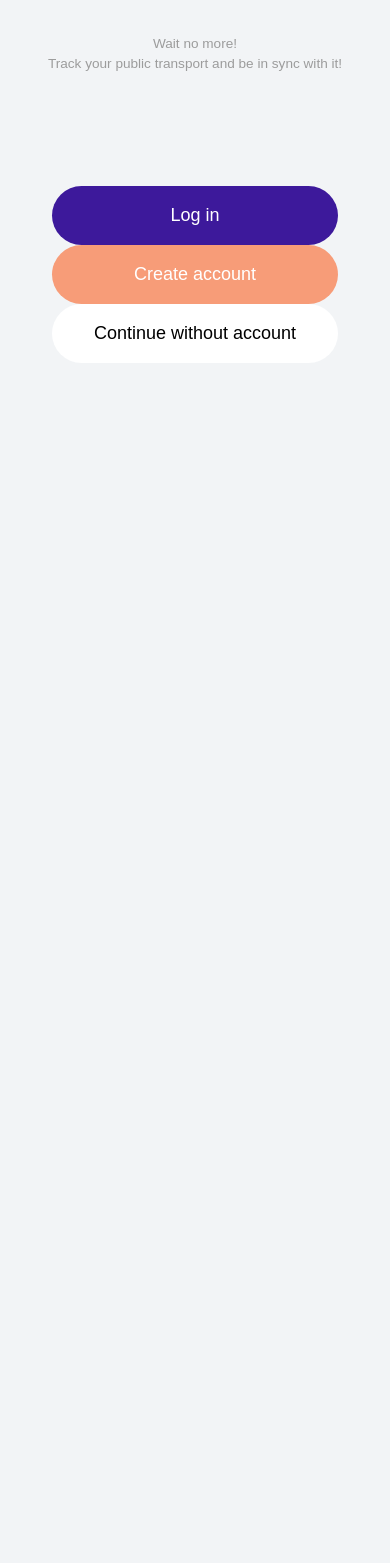
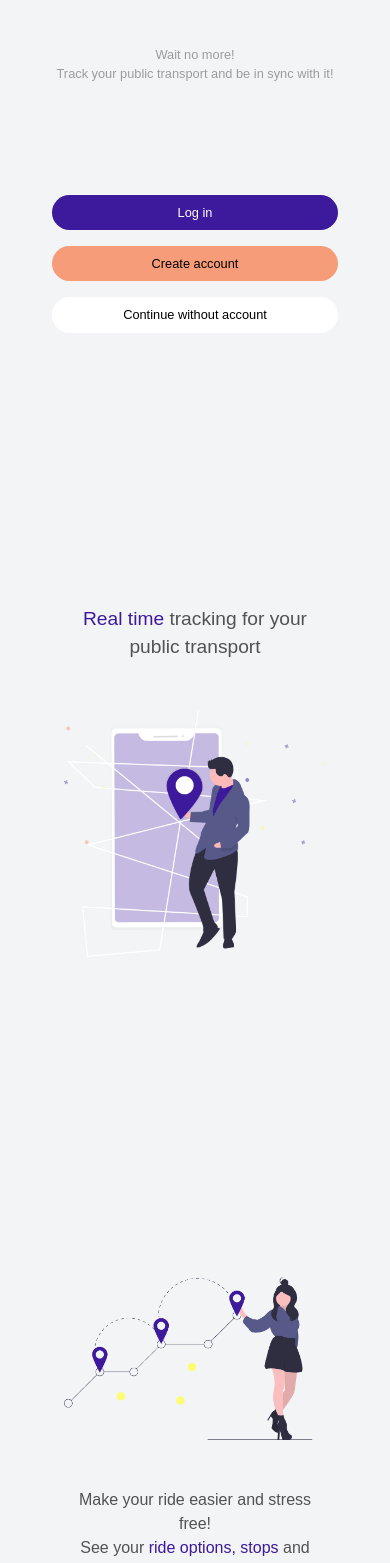
Before and after one commit to gloria-stanciu/Cityride-Frontend, a React (Create React App) app: page / in a window 390 px wide. Shown: the part 240-1803 px from the top of the page. Before the commit the page ends 844 px from the top, so only its background shows below. Built offline with nearby package versions, Linux system fonts and the light colour scheme; a web font is replaced by a local one.

Commit message:
Responsive home page

```diff
--- a/src/components/Home.tsx
+++ b/src/components/Home.tsx
@@ -6,19 +6,51 @@ import Button from './Button'
 
 function Home(){
     return (
-        <div className = 'home'>
-            <img src='/images/app_name.png' alt="app name" className='image'/>
-            <div className='text mt-5'>
-                <div className='child'>Wait no more!</div>
-                <div className='child'>Track your public transport and be in sync with it!</div>
+        <div>
+            <div className="page1 w-100 h-100">
+                <img src='/images/app_name.png' alt="app name" className='image'/>
+                <div className='text'>
+                    <div className='child'>Wait no more!</div>
+                    <div className='child'>Track your public transport and be in sync with it!</div>
+                </div>
+                <div className='container col-lg-5 col-md-12 mt-5'>
+                    <div className = 'accountButtons row'>
+                        <Button className='btn btn-responsive btn-primary purple col-lg-6' name="Log in"></Button>
+                        <Button className='btn btn-responsive btn-secondary orange col-lg-6' name="Create account"></Button>
+                    </div>
+                    <div className = 'row'>
+                        <Button className='btn btn-responsive btn-light white col-lg' name="Continue without account"></Button>
+                    </div>
+                </div>
             </div>
-            <div className='container col-md-4 mt-5 '>
-                <div className = 'accountButtons row'>
-                    <Button className='btn btn-primary purple col-lg-6 ' name="Log in"></Button>
-                    <Button className='btn  btn-secondary orange col-lg-6 ' name="Create account"></Button>
+            <div className="page2 container">
+                <div className="row">
+                    <div className="col-md-6 col-sm-12 mb-xs-5 mb-5 align-self-center">
+                        <div className="text-center description2"><b style={{ color: "#3D199B" }}>Real time </b> tracking for your public transport</div>
+                    </div>
+                    <div className="col-md-6 col-sm-12">
+                        <img src='/images/destination_boy.png' alt="destination boy" className='img-fluid'/>
+                    </div>
                 </div>
-                <div className = 'row'>
-                    <Button className='btn btn-light white col-lg ' name="Continue without account"></Button>
+            </div>
+            <div className="page3 container">
+                <div className="row">
+                    <div className="col-md-6 col-sm-12 mb-sm-5 mb-5">
+                        <img src='/images/destination_girl.png' alt="destination girl" className='img-fluid'/>
+                    </div>
+                    <div className="col-md-6 col-sm-12 align-self-center">
+                        <div className="description3 text-center">Make your ride easier and stress free!<br/> See your <b style={{ color: "#3D199B" }}>ride options, stops</b> and  <b style={{ color: "#3D199B" }}>duration</b>.</div>
+                    </div>
+                </div>
+            </div>
+            <div className="page4 container">
+                <div className="row">
+                    <div className="col-md-6 col-sm-12  mb-sm-5 mb-5">
+                        <img src='/images/payments.png' alt="payments" className='img-fluid'/>
+                    </div>
+                    <div className="col-md-6 col-sm-12 align-self-center">
+                        <div className="description2 text-center">Online payments for your ride ticket <br/><b style={{ color: "#3D199B" }}> easy, fast </b> and <b style={{ color: "#3D199B" }}>safe</b></div>
+                    </div>
                 </div>
             </div>
          </div>
--- a/src/css/Button.css
+++ b/src/css/Button.css
@@ -1,6 +1,6 @@
 .button{
     border: none;
-    font-size: 1.125rem;
-    padding: 1rem 1.5rem;
+    /* font-size: 1.125rem; */
+    /* padding: 1rem 1.5rem; */
     border-radius: 50px;
 }
--- a/src/css/Home.scss
+++ b/src/css/Home.scss
@@ -1,7 +1,3 @@
-.home{
-    margin-top: 149px;
-}
-
 .image{
     display: block;
     margin-left: auto;
@@ -17,42 +13,195 @@
     color: #9C9C9C;
   }
 
-.purple, .orange{
-    color: white;
+.description2, .description3{
+    font-weight: 200;
+    color: #525252;
 }
 
-.accountButton{
-    width: 250px;
-}
-
-// @media only screen and (min-width: 33.9em) {
-// 	.btn {
-//         background-color: indigo;
-//     }
-// }
-
-
-
 @media (max-width: 575.98px) {
+    .text{
+        margin-top: 5rem;
+    }
     .child{
-        font-size: 0.85rem;
-    }
-    .image{
-        max-width: 70px
+        font-size: 0.8rem;
     }
     .container{
         padding: 4rem;
     }
-}
+    .btn-responsive {
+        font-size: 0.8rem;
+        padding: 0.5rem 1rem;
+        margin-bottom: 1rem;
+      }
+    .image{
+        max-width: 70px;
+    }
+    .description2{
+        font-size: 1.2rem;
+    }
+    .description3{
+        font-size: 1rem;
+    }
+    .page1{
+        margin: 8rem auto;
+    }
+    .page2{
+        margin: 8rem auto;
+    }
+    .page3{
+        margin: 12rem auto;
+    }
+    .page4{
+        margin: 10rem auto;
+    }
+ }
 
-@media (min-width: 575.98px) {
+// Small devices (landscape phones, 576px and up)
+@media (min-width: 576px) and (max-width: 767.98px) {
+    .text{
+        margin-top: 6rem;
+    }
     .child{
+        font-size: 1.2rem;
+    }
+    .container{
+        padding: 4rem;
+    }
+    .btn-responsive {
+        font-size: 1rem;
+        padding: 1rem 1.2rem;
+        margin-bottom: 1rem;
+      }
+    .image{
+        max-width: 90px;
+    }
+    .description2{
         font-size: 1.5rem;
     }
-}
+    .description3{
+        font-size: 1.2rem;
+    }
+    .page1{
+        margin: 8rem auto;
+    }
+    .page2{
+        margin: 8rem auto;
+    }
+    .page3{
+        margin: 12rem auto;
+    }
+    .page4{
+        margin: 10rem auto;
+    }
+ }
 
+// // Medium devices (tablets, 768px and up)
+@media (min-width: 768px) and (max-width: 991.98px) {
+    .text{
+        margin-top: 6rem;
+    }
+    .child{
+        font-size: 1.8rem;
+    }
+    .container{
+        padding: 4rem;
+    }
+    .btn-responsive {
+        font-size: 1.2rem;
+        padding: 1rem 1.2rem;
+        margin-bottom: 1.8rem;
+    }
+    .image{
+        max-width: 100px;
+    }
+    .description2{
+        font-size: 2rem;
+    }
+    .description3{
+        font-size: 1.5rem;
+    }
+    .page1{
+        margin: 4rem auto;
+    }
+    .page2{
+        margin: 15rem auto;
+    }
+    .page3{
+        margin: 15.5rem auto;
+    }
+    .page4{
+        margin: 15rem auto;
+    }
+ }
+
+// // Large devices (desktops, 992px and up)
+@media (min-width: 992px) and (max-width: 1199.98px) {
+    .text{
+        margin-top: 6rem;
+    }
+    .child{
+        font-size: 1.8rem;
+    }
+    .container{
+        padding: 4rem;
+    }
+    .btn-responsive {
+        font-size: 1.2rem;
+        padding: 1rem 1.2rem;
+        margin-bottom: 1.8rem;
+    }
+    .description2{
+        font-size: 2.5rem;
+    }
+    .description3{
+        font-size: 2rem;
+    }
+    .page1{
+        margin: 4rem auto;
+    }
+    .page2{
+        margin: 12rem auto;
+    }
+    .page3{
+        margin: 15.5rem auto;
+    }
+    .page4{
+        margin: 14rem auto;
+    }
+ }
+
+// // Extra large devices (large desktops, 1200px and up)
 @media (min-width: 1200px) {
+    .text{
+        margin-top: 7rem;
+    }
     .child{
-        font-size: 2.25rem;
+        font-size: 1.8rem;
     }
-}
+    .container{
+        padding: 4rem;
+    }
+    .btn-responsive {
+        font-size: 1.2rem;
+        padding: 1rem 1.2rem;
+        margin-bottom: 1.8rem;
+    }
+    .description2{
+        font-size: 3rem;
+    }
+    .description3{
+        font-size: 2.5rem;
+    }
+    .page1{
+        margin: 8rem auto;
+    }
+    .page2{
+        margin: 8rem auto;
+    }
+    .page3{
+        margin: 14.5rem auto;
+    }
+    .page4{
+        margin: 14rem auto;
+    }
+ }
--- a/src/custom.scss
+++ b/src/custom.scss
@@ -5,6 +5,7 @@ $cityride-darkpurple: #3D199B;
 $cityride-orange: #F79C78;
 $cityride-light: #fff;
 $enable-responsive-font-sizes: true;
+$grey-dark: #525252;
 
 // Import Bootstrap and its default variables
 $primary:       $cityride-darkpurple;
@@ -15,6 +16,10 @@ $secondary:     $cityride-orange;
 // $danger:        $red !default;
 $light:         $cityride-light;
 // $dark:          $gray-900 !default;
+$purple: #4B37A4;
+$purple-400: $cityride-darkpurple;
+$purple-600: #5C4FB3;
+$purple-700: #8F97E0;
 
 
 @import '~bootstrap/scss/bootstrap.scss';
```
Also changed, not shown: public/images/destination_girl.png (renamed from public/images/destinations_girl.png).
